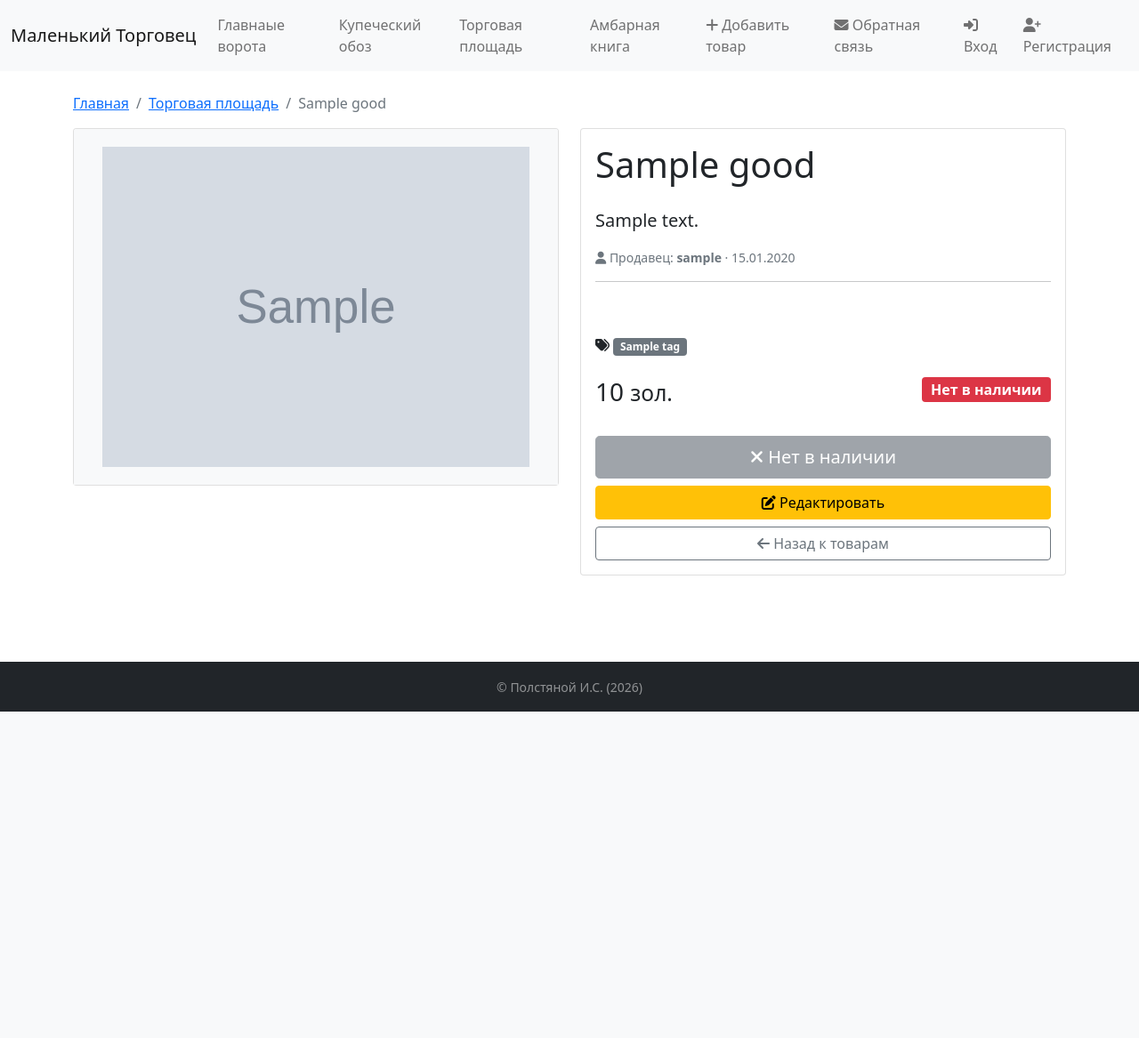
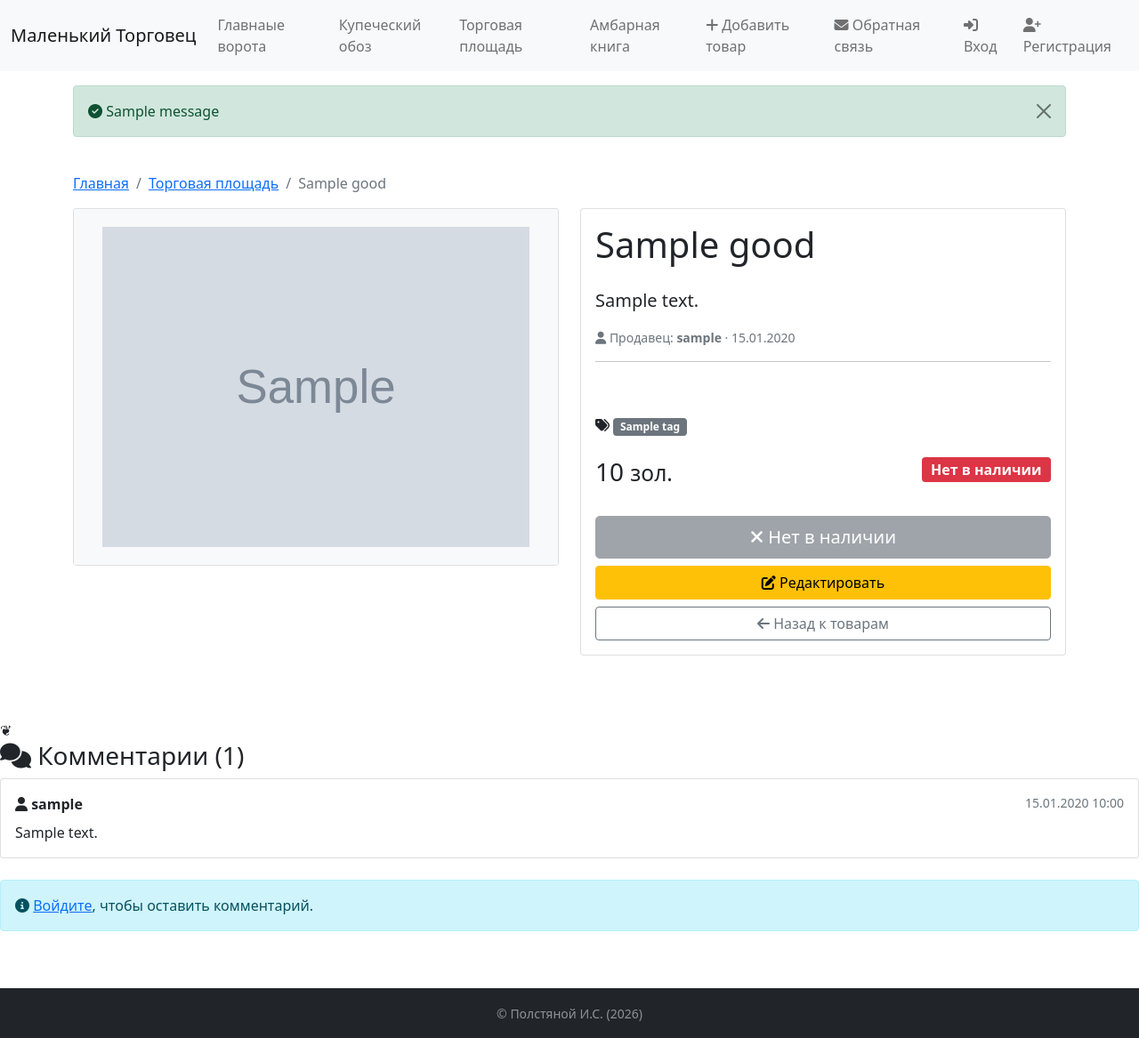
Before and after one commit to IgorPolst/3curse_2semester, a Django app: page /good/1/ in a window 1280 px wide. Shown: the whole page at 89% size. Before the commit the page ends 800 px from the top, so only its background shows below. Run offline with Django 5.2, Linux system fonts and the light colour scheme; tables that the repository leaves empty hold one stand-in row (values such as "Sample post"); grey boxes marked "Sample" are stand-in pictures; one stand-in notice (Sample message) is shown.

Commit message:
Task 12 ready

```diff
--- a/config/templates/config/base.html
+++ b/config/templates/config/base.html
@@ -13,6 +13,25 @@
         <header>
             {% include "config/includes/header.html" %}
         </header>
+        {% if messages %}
+            <div class="container mt-3">
+                {% for message in messages %}
+                    <div class="alert alert-{{ message.tags }} alert-dismissible fade show" role="alert">
+                        {% if message.tags == 'success' %}
+                            <i class="fas fa-check-circle"></i>
+                        {% elif message.tags == 'danger' %}
+                            <i class="fas fa-exclamation-circle"></i>
+                        {% elif message.tags == 'warning' %}
+                            <i class="fas fa-exclamation-triangle"></i>
+                        {% else %}
+                            <i class="fas fa-info-circle"></i>
+                        {% endif %}
+                        {{ message }}
+                        <button type="button" class="btn-close" data-bs-dismiss="alert" aria-label="Close"></button>
+                    </div>
+                {% endfor %}
+            </div>
+        {% endif %}
         <main>
            {%block content%}
            {%endblock%}
--- a/config/urls.py
+++ b/config/urls.py
@@ -41,6 +41,7 @@
     path('accounts/logout/', auth_views.LogoutView.as_view(), name='logout'),
     path('accounts/register/', views.register, name='register'),
     path('tag/<slug:slug>/', views.tag_goods, name='tag_goods'),
+    path('good/<int:good_id>/comment/', views.add_comment, name='add_comment'),
 ]
 
 if settings.DEBUG:
--- a/smalltrader/forms/__init__.py
+++ b/smalltrader/forms/__init__.py
@@ -1,9 +1,11 @@
 from .add_good import AddGoodsForm
 from .feed_back import FeedbackForm
 from .auth import CustomAuthenticationForm, CustomUserCreationForm
+from .comment import CommentForm
 
 __all__ = ['AddGoodsForm',
             'FeedbackForm',
             'CustomAuthenticationForm',
             'CustomUserCreationForm',
+            'CommentForm'
             ]
--- /dev/null
+++ b/smalltrader/forms/comment.py
@@ -0,0 +1,18 @@
+from django import forms
+from ..models import Comment
+
+
+class CommentForm(forms.ModelForm):
+    class Meta:
+        model = Comment
+        fields = ['text']
+        widgets = {
+            'text': forms.Textarea(attrs={
+                'class': 'form-control',
+                'rows': 3,
+                'placeholder': 'Напишите ваш комментарий...',
+            }),
+        }
+        labels = {
+            'text': '',
+        }
--- a/smalltrader/models.py
+++ b/smalltrader/models.py
@@ -70,6 +70,8 @@
     def get_absolute_url(self):
         return reverse('tag_goods', args=[self.slug])
 
+
+
 class Good(models.Model):
     title = models.CharField('Название', max_length=200)
     slug = models.SlugField('URL-идентификатор', max_length=200, unique=True)
@@ -131,3 +133,28 @@
 
     def __str__(self):
         return f'{self.title} ({self.price} зол.)'
+
+class Comment(models.Model):
+
+    good = models.ForeignKey(
+        Good,
+        on_delete=models.CASCADE,
+        related_name='comments',
+        verbose_name='Товар',
+    )
+    author = models.ForeignKey(
+        User,
+        on_delete=models.CASCADE,
+        related_name='comments',
+        verbose_name='Автор',
+    )
+    text = models.TextField('Комментарий')
+    created_at = models.DateTimeField('Дата создания', auto_now_add=True)
+
+    class Meta:
+        verbose_name = 'Комментарий'
+        verbose_name_plural = 'Комментарии'
+        ordering = ['-created_at']
+
+    def __str__(self):
+        return f'{self.author.username} → {self.good.title}'
--- a/smalltrader/templates/smalltrader/good_detail.html
+++ b/smalltrader/templates/smalltrader/good_detail.html
@@ -152,4 +152,50 @@
     </div>
     {% endif %}
 </div>
+<div class="mt-5">
+    <div class="medieval-divider">❦</div>
+
+    <h3>
+        <i class="fas fa-comments"></i>
+        Комментарии ({{ good.comments.count }})
+    </h3>
+
+    {% for comment in good.comments.all %}
+        <div class="card mb-2">
+            <div class="card-body">
+                <div class="d-flex justify-content-between">
+                    <strong>
+                        <i class="fas fa-user"></i> {{ comment.author.username }}
+                    </strong>
+                    <small class="text-muted">
+                        {{ comment.created_at|date:"d.m.Y H:i" }}
+                    </small>
+                </div>
+                <p class="mb-0 mt-2">{{ comment.text }}</p>
+            </div>
+        </div>
+    {% empty %}
+        <p class="text-muted">Пока нет комментариев. Будьте первым!</p>
+    {% endfor %}
+
+    {# Форма добавления #}
+    <div class="mt-4">
+        {% if user.is_authenticated %}
+            <h5>Оставить комментарий</h5>
+            <form action="{% url 'add_comment' good.id %}" method="post" novalidate>
+                {% csrf_token %}
+                {{ comment_form }}
+                <button type="submit" class="btn btn-primary mt-2">
+                    <i class="fas fa-paper-plane"></i> Отправить
+                </button>
+            </form>
+        {% else %}
+            <div class="alert alert-info">
+                <i class="fas fa-info-circle"></i>
+                <a href="{% url 'login' %}?next={{ request.path }}">Войдите</a>,
+                чтобы оставить комментарий.
+            </div>
+        {% endif %}
+    </div>
+</div>
 {% endblock %}
--- a/smalltrader/views.py
+++ b/smalltrader/views.py
@@ -3,10 +3,12 @@
 from django.shortcuts import render, get_object_or_404, redirect
 from django.db.models import Q
 from .models import Good, Category, Rarity, Feedback, Tag
-from .forms import AddGoodsForm, FeedbackForm, CustomUserCreationForm
+from .forms import AddGoodsForm, FeedbackForm, CustomUserCreationForm, CommentForm
 from django.contrib.auth.decorators import login_required
 from django.contrib.auth.forms import UserCreationForm
 from django.contrib.auth import login
+from django.contrib import messages
+from django.views.decorators.http import require_POST
 
 
 
@@ -42,6 +44,7 @@
     context = {
         "good": good,
         "related_goods": related_goods,
+        "comment_form": CommentForm(),
         "page_title": good.title,
     }
     return render(request, "smalltrader/good_detail.html", context)
@@ -55,7 +58,10 @@
             good.author = request.user
             good.save()
             form.save_m2m()
+            messages.success(request, f'Товар «{good.title}» успешно создан!')
             return redirect('good_detail', good_id=good.id)
+        else:
+            messages.error(request, 'Ошибка при создании товара. Проверьте поля.')
     else:
         form = AddGoodsForm()
 
@@ -78,13 +84,17 @@
     )
 
     if not can_edit:
+        messages.error(request, 'У вас нет прав на редактирование этого товара.')
         return redirect('good_detail', good_id=good.id)
 
     if request.method == 'POST':
         form = AddGoodsForm(request.POST, request.FILES, instance=good)
         if form.is_valid():
             form.save()
+            messages.success(request, f'Товар «{good.title}» обновлён!')
             return redirect('good_detail', good_id=good.id)
+        else:
+            messages.error(request, 'Ошибка при сохранении.')
     else:
         form = AddGoodsForm(instance=good)
 
@@ -120,7 +130,11 @@
         if form.is_valid():
             user = form.save()
             login(request, user)
+            messages.success(request, f'Добро пожаловать, {user.username}!')
             return redirect('home')
+        else:
+            messages.error(request, 'Ошибка регистрации. Проверьте данные.')
+
     else:
         form = CustomUserCreationForm()
 
@@ -132,7 +146,10 @@
         form = FeedbackForm(request.POST)
         if form.is_valid():
             Feedback.objects.create(**form.cleaned_data)
+            messages.success(request, 'Сообщение отправлено! Мы свяжемся с вами.')
             return redirect('home')
+        else:
+            messages.error(request, 'Ошибка: проверьте форму.')
     else:
         form = FeedbackForm()
 
@@ -141,3 +158,21 @@
         'page_title': 'Обратная связь',
     }
     return render(request, 'smalltrader/contact.html', context)
+
+@login_required
+@require_POST
+def add_comment(request, good_id):
+
+    good = get_object_or_404(Good, id=good_id)
+    form = CommentForm(request.POST)
+
+    if form.is_valid():
+        comment = form.save(commit=False)
+        comment.good = good
+        comment.author = request.user
+        comment.save()
+        messages.success(request, 'Комментарий добавлен!')
+    else:
+        messages.error(request, 'Ошибка: комментарий не может быть пустым.')
+
+    return redirect('good_detail', good_id=good.id)
```
Also changed, not shown: config/settings.py (+12 -3 lines), smalltrader/admin.py (+12 -1 lines), smalltrader/migrations/0006_comment.py (added).
